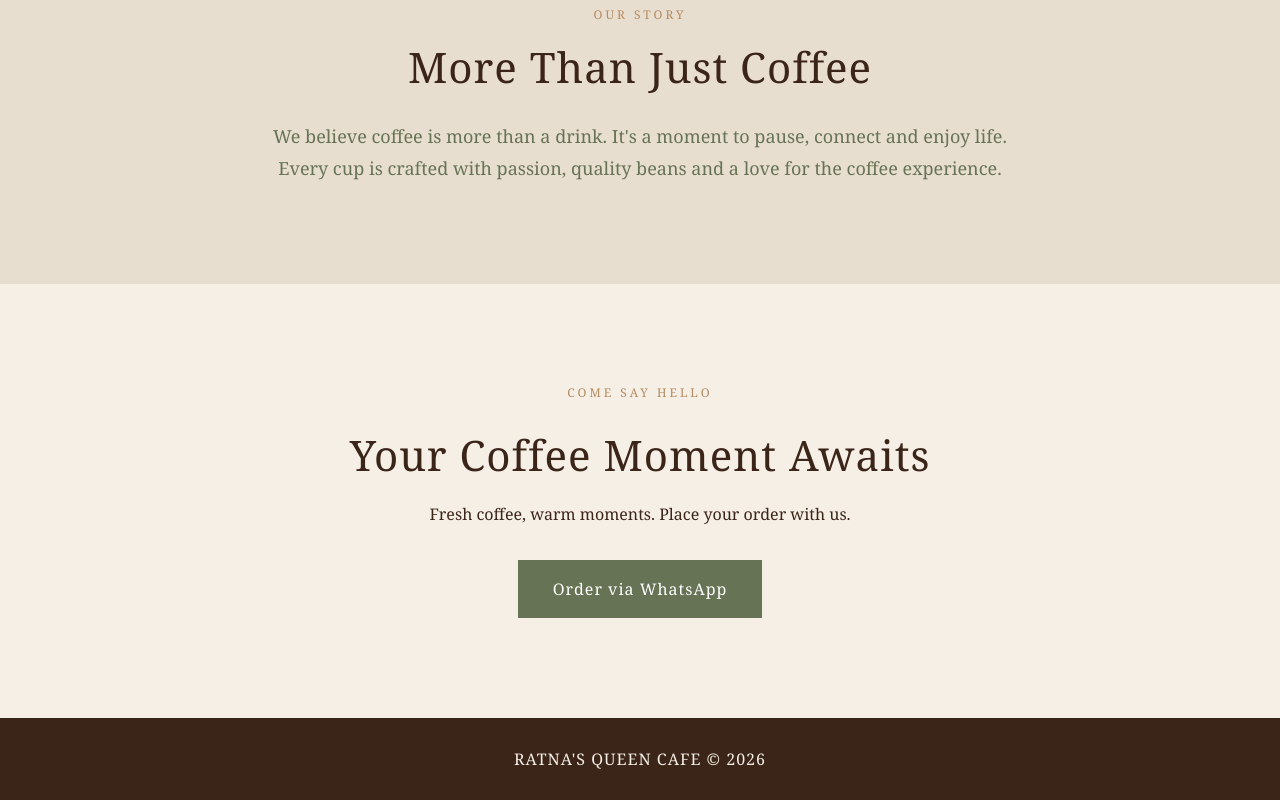
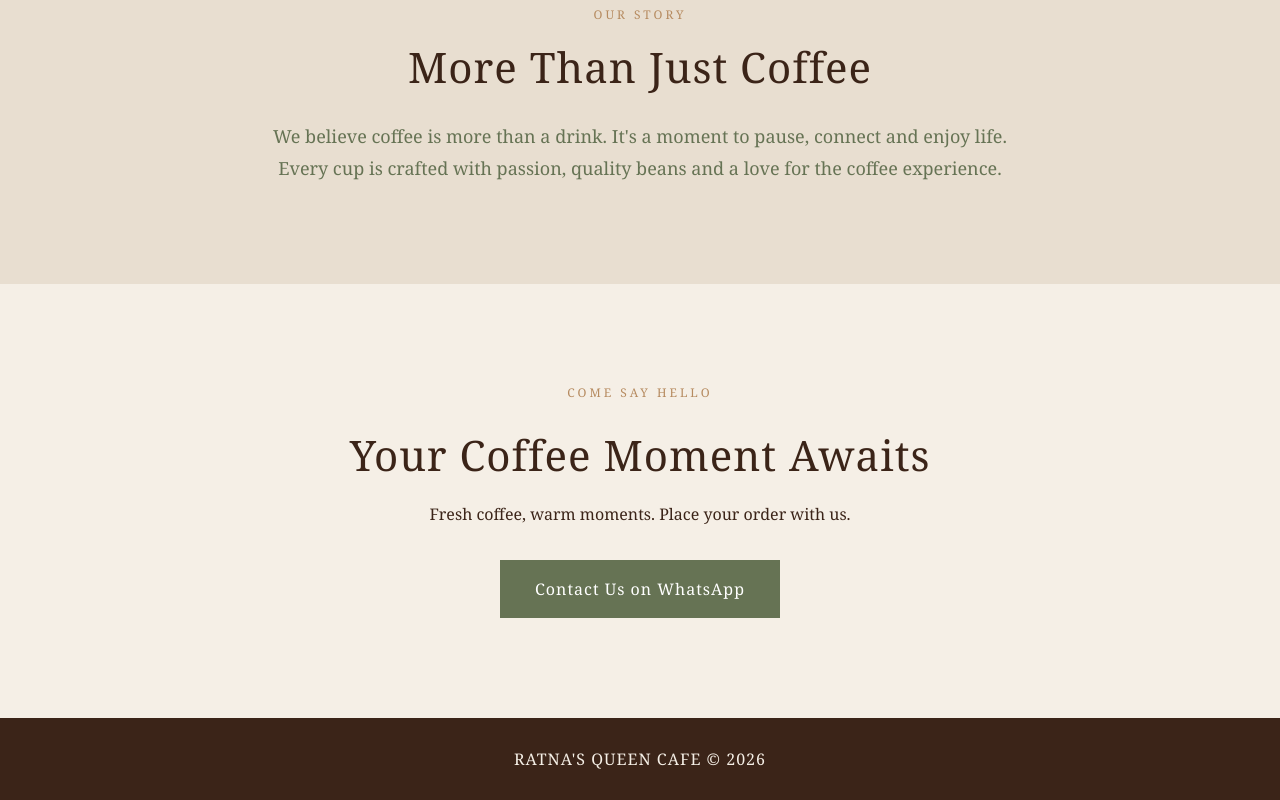
Before and after one commit to dranjar/ratnas-queen-cafe, a plain HTML site: page index.html in a window 1280 px wide. Shown: the part 1811-2611 px from the top of the page. Drawn offline with Linux system fonts and the light colour scheme.

Commit message:
Add files via upload

```diff
--- a/index.html
+++ b/index.html
@@ -98,11 +98,10 @@
     <h2>Your Coffee Moment Awaits</h2>
 <p>Fresh coffee, warm moments. Place your order with us.</p>
 
-
-<a href="https://wa.me/+628127775383?text=Hello%20Ratna's%20Queen%20Cafe,%20I%20would%20like%20to%20place%20an%20order."
+<a href="https://wa.me/628127775383?text=Hello%20Ratna's%20Queen%20Cafe,%20I%20would%20like%20to%20place%20an%20order."
    class="button"
    target="_blank">
-    Order via WhatsApp
+    Contact Us on WhatsApp
 </a>
 
 </section>
```
